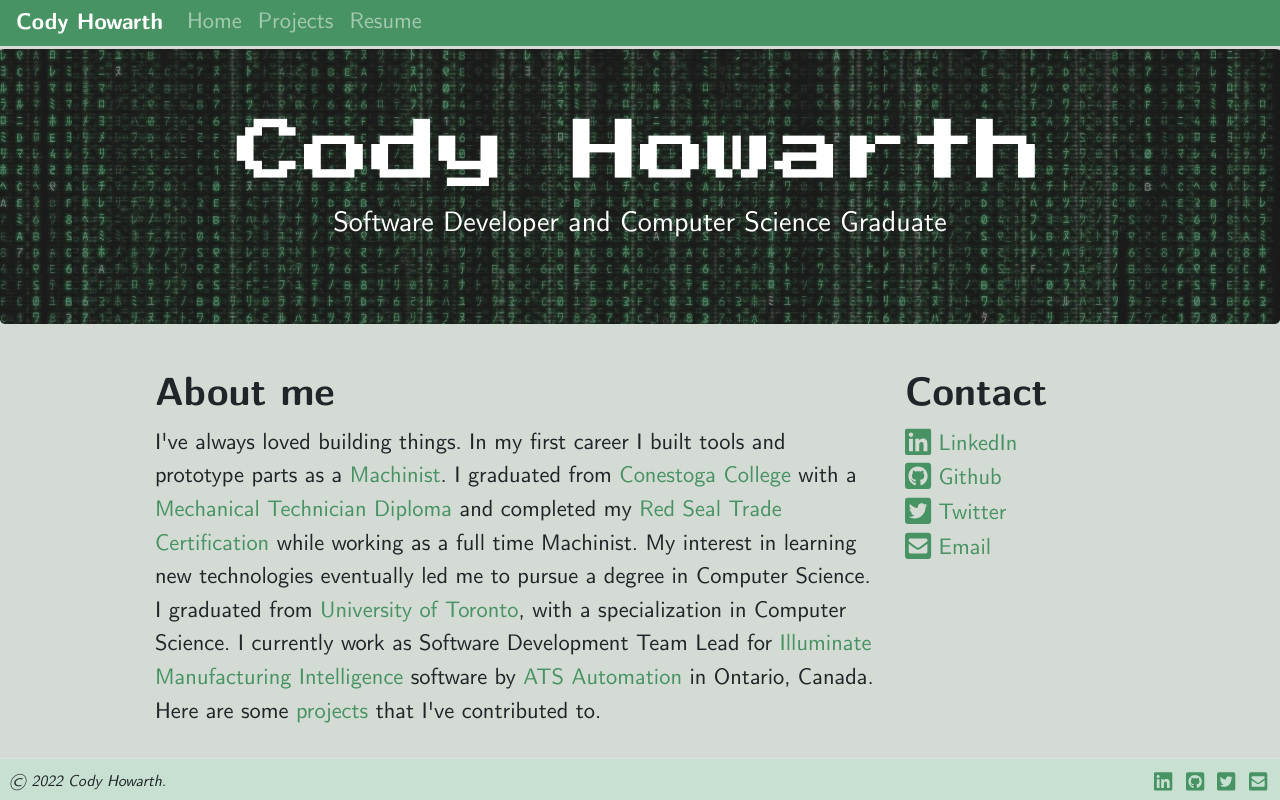
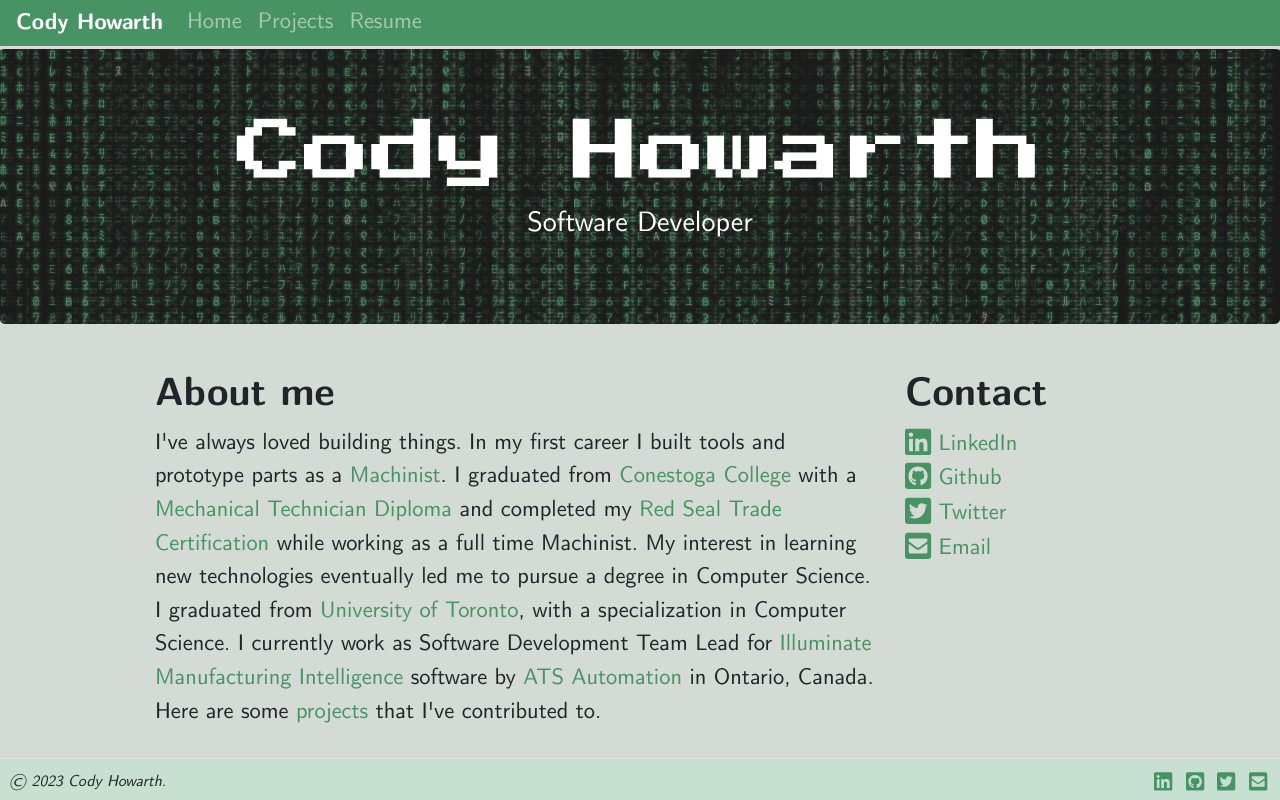
Before and after one commit to codyhowarth/codyhowarth.github.io, a website: page index.html in a window 1280 px wide. Drawn offline with Linux system fonts and the light colour scheme.

Commit message:
Update - main page
- Update copyright
- Remove CS grad mention

```diff
--- a/index.html
+++ b/index.html
@@ -35,7 +35,7 @@
     <div class="jumbotron">
         <div class="container">
             <h1 id="job-title" class="display-4">Cody Howarth</h1>
-            <p id="summary-text" class="lead">Software Developer and Computer Science Graduate</p>
+            <p id="summary-text" class="lead">Software Developer</p>
         </div>
     </div>
     <main id="mainBody" class="container pt-3">
@@ -84,7 +84,7 @@
     <footer class="footer fixed-bottom border-top border-gray pt-1 pb-1">
         <div class="row">
             <div class="col pl-4 pt-2">
-                &copy; 2022 Cody Howarth.
+                &copy; 2023 Cody Howarth.
             </div>
             <div class="ml-auto mr-4 pt-2 pb-0">
                 <a href="https://www.linkedin.com/in/codyhowarth/" target="_blank" data-toggle="tooltip" data-placement="top" title="LinkedIn">
```
